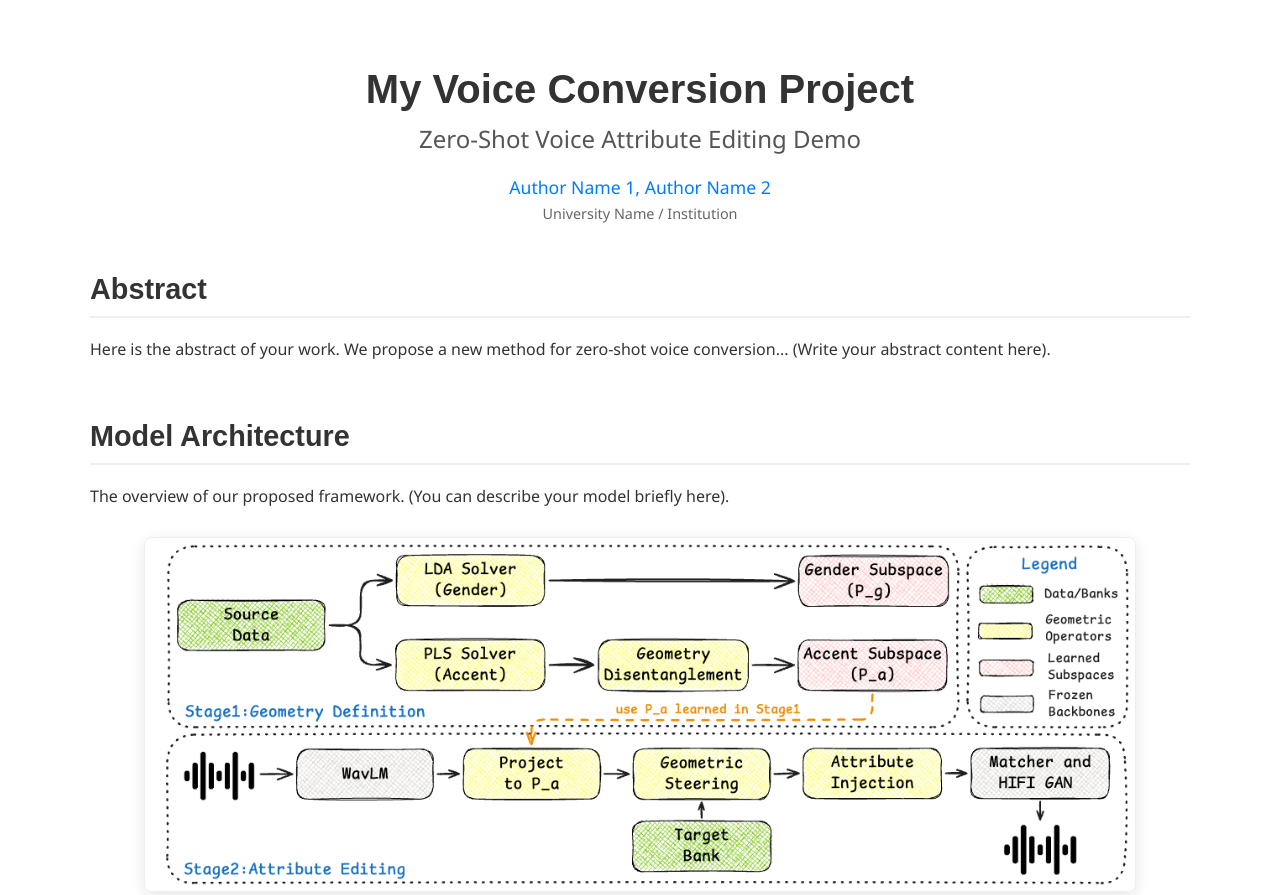
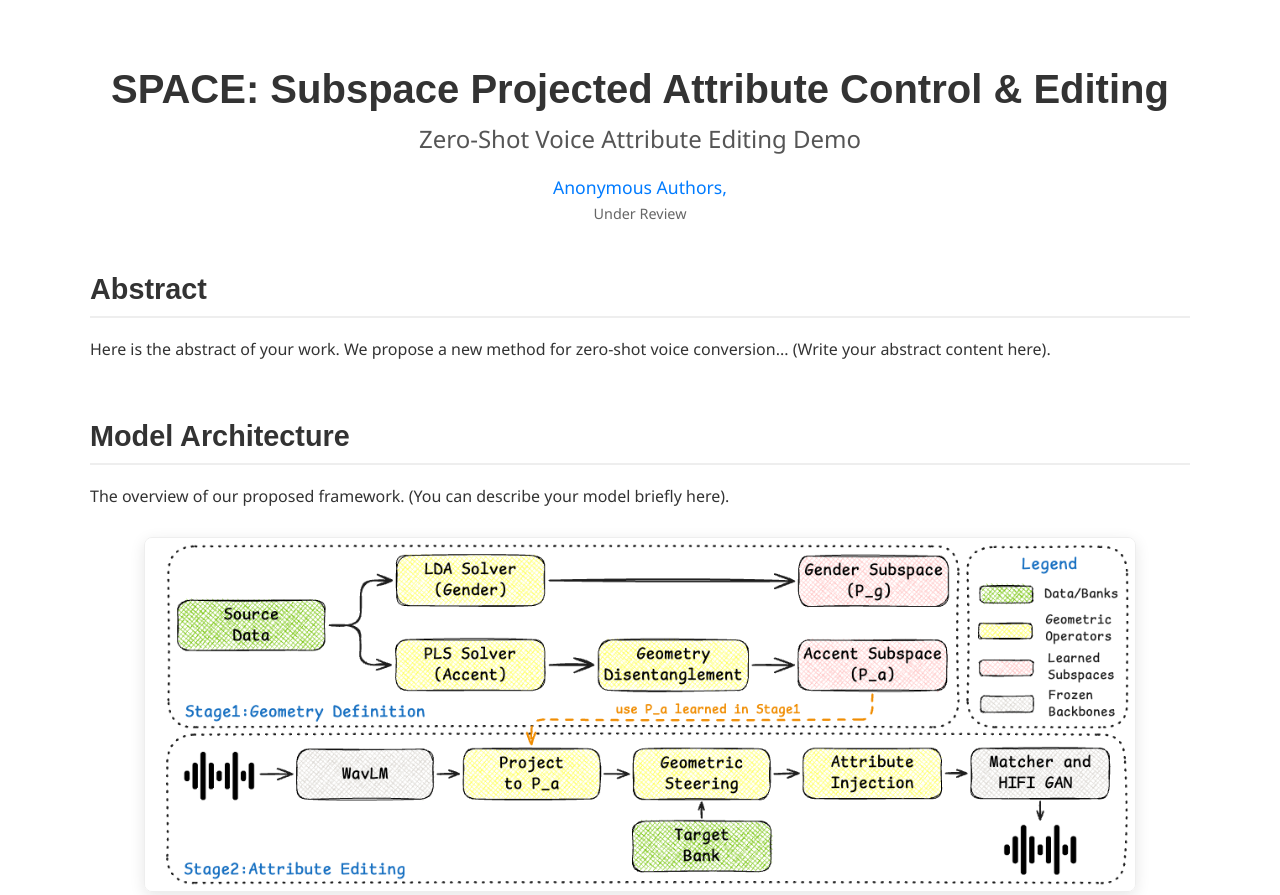
Before and after one commit to YangyangQu/UOT_web, a plain HTML site: page index.html in a window 1280 px wide. Shown: the top 895 px of the page. Drawn offline with Linux system fonts and the light colour scheme; a web font is replaced by a local one.

Commit message:
Update index.html

```diff
--- a/index.html
+++ b/index.html
@@ -102,14 +102,13 @@
 <body>
 
     <header>
-        <h1>My Voice Conversion Project</h1>
+        <h1>SPACE: Subspace Projected Attribute Control & Editing</h1>
         <h2>Zero-Shot Voice Attribute Editing Demo</h2>
 
         <div class="authors">
-            <span class="author">Author Name 1</span>,
-            <span class="author">Author Name 2</span>
+            <span class="author">Anonymous Authors</span>,
         </div>
-        <div class="affiliations">University Name / Institution</div>
+        <div class="affiliations">Under Review</div>
     </header>
 
     <section id="abstract">
```
